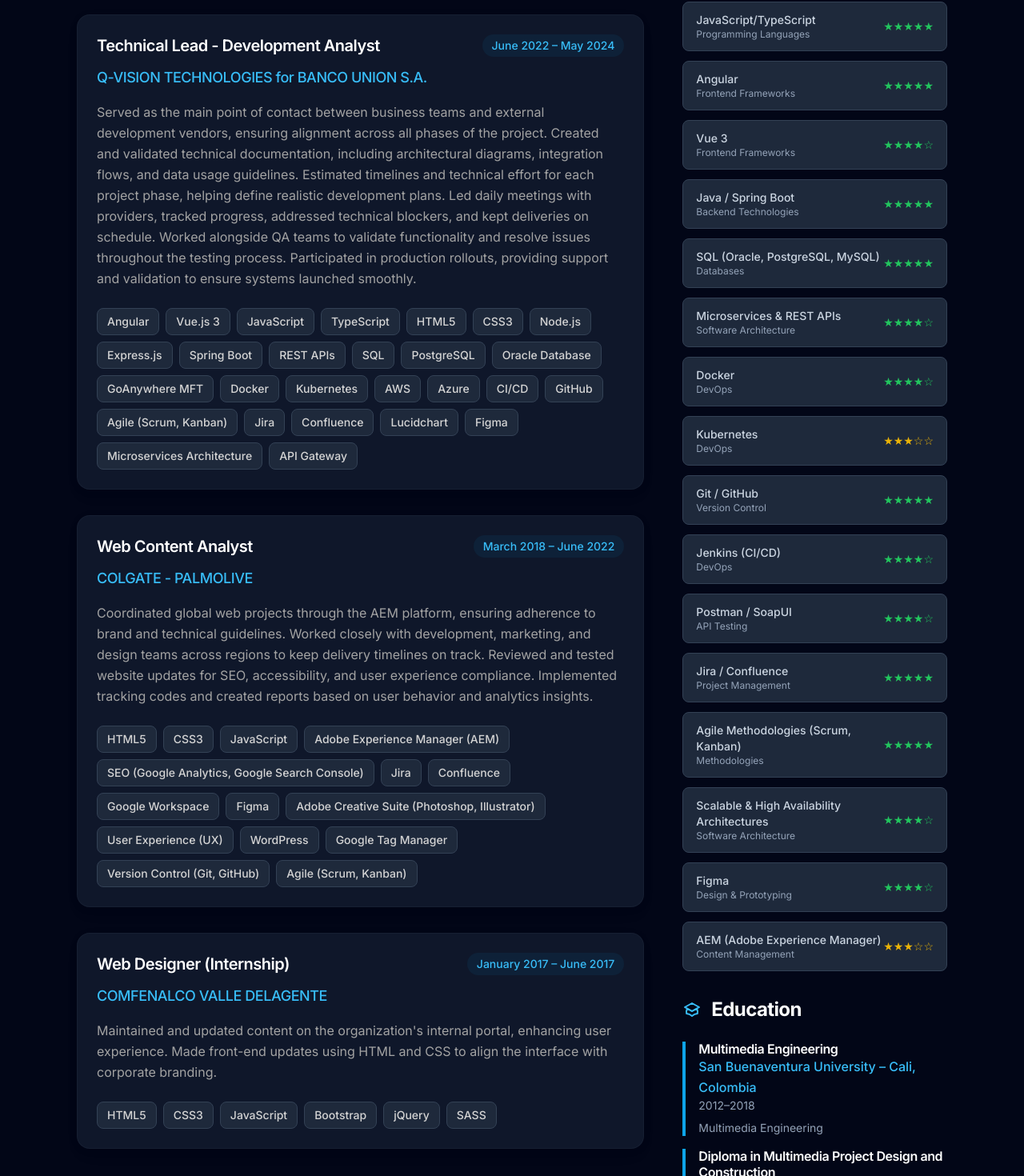
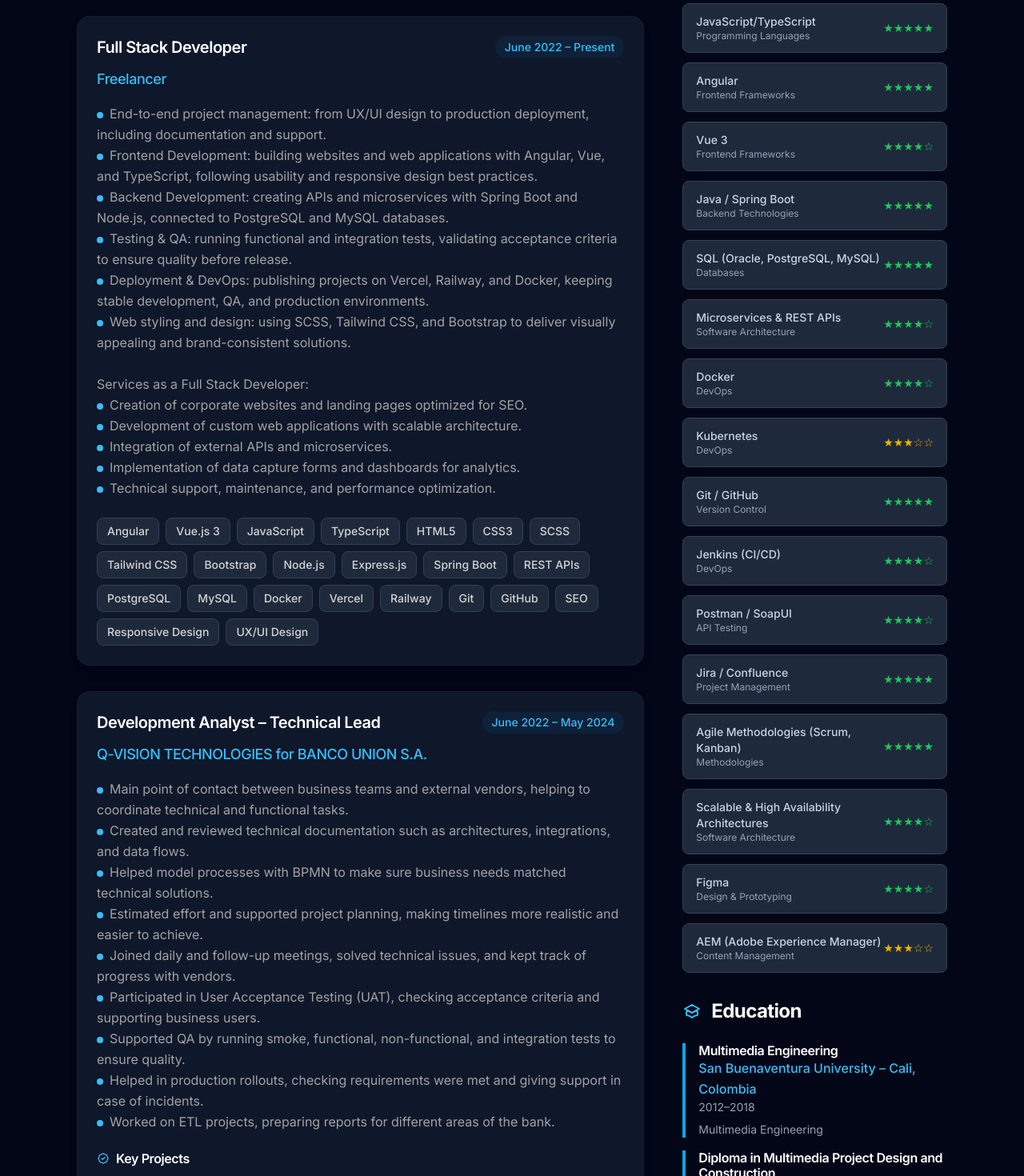
Before and after one commit to byrongonzalez14/cv-web-bg, an Angular app: page / in a window 1280 px wide. Shown: the part 980-2450 px from the top of the page at 80% size. Built offline with nearby package versions, Linux system fonts and the light colour scheme.

Commit message:
Update: Work Experience and profile

```diff
--- a/src/app/components/cv-display/cv-display.component.html
+++ b/src/app/components/cv-display/cv-display.component.html
@@ -112,7 +112,26 @@
                 <span class="text-sm text-primary-600 dark:text-primary-400 font-medium bg-primary-50 dark:bg-primary-900/20 px-3 py-1 rounded-full">{{ exp.period }}</span>
               </div>
               <h5 class="text-lg font-medium text-primary-600 dark:text-primary-400 mb-4">{{ exp.company }}</h5>
-              <p class="text-neutral-600 dark:text-neutral-400 mb-6 leading-relaxed">{{ exp.description }}</p>
+              <div class="text-neutral-600 dark:text-neutral-400 mb-6 leading-relaxed" [innerHTML]="formatDescription(exp.description)"></div>
+
+              <!-- Key Projects Section -->
+              <div *ngIf="exp.keyProjects && exp.keyProjects.length > 0" class="mb-6">
+                <h6 class="text-md font-semibold text-neutral-900 dark:text-white mb-3 flex items-center">
+                  <svg class="w-4 h-4 text-primary-600 dark:text-primary-400 mr-2" fill="none" stroke="currentColor" viewBox="0 0 24 24">
+                    <path stroke-linecap="round" stroke-linejoin="round" stroke-width="2" d="M9 12l2 2 4-4M7.835 4.697a3.42 3.42 0 001.946-.806 3.42 3.42 0 014.438 0 3.42 3.42 0 001.946.806 3.42 3.42 0 013.138 3.138 3.42 3.42 0 00.806 1.946 3.42 3.42 0 010 4.438 3.42 3.42 0 00-.806 1.946 3.42 3.42 0 01-3.138 3.138 3.42 3.42 0 00-1.946.806 3.42 3.42 0 01-4.438 0 3.42 3.42 0 00-1.946-.806 3.42 3.42 0 01-3.138-3.138 3.42 3.42 0 00-.806-1.946 3.42 3.42 0 010-4.438 3.42 3.42 0 00.806-1.946 3.42 3.42 0 013.138-3.138z"></path>
+                  </svg>
+                  {{ languageService.isEnglish() ? 'Key Projects' : 'Proyectos Destacados' }}
+                </h6>
+                <ul class="space-y-2">
+                  <li *ngFor="let project of exp.keyProjects" class="flex items-start">
+                    <svg class="w-4 h-4 text-primary-600 dark:text-primary-400 mr-2 mt-0.5 flex-shrink-0" fill="currentColor" viewBox="0 0 20 20">
+                      <path fill-rule="evenodd" d="M16.707 5.293a1 1 0 010 1.414l-8 8a1 1 0 01-1.414 0l-4-4a1 1 0 011.414-1.414L8 12.586l7.293-7.293a1 1 0 011.414 0z" clip-rule="evenodd"></path>
+                    </svg>
+                    <span class="text-neutral-600 dark:text-neutral-400 text-sm">{{ project }}</span>
+                  </li>
+                </ul>
+              </div>
+
               <div class="flex flex-wrap gap-2" *ngIf="exp.technologies">
                 <span *ngFor="let tech of exp.technologies"
                       class="px-3 py-1.5 bg-neutral-100 dark:bg-dark-800 text-neutral-700 dark:text-neutral-300 text-sm rounded-lg font-medium border border-neutral-200 dark:border-dark-700">
--- a/src/app/components/cv-display/cv-display.component.ts
+++ b/src/app/components/cv-display/cv-display.component.ts
@@ -33,4 +33,11 @@ export class CvDisplayComponent {
   getCleanPhoneNumber(phone: string): string {
     return phone.replace(/[^0-9]/g, '');
   }
+
+  formatDescription(description: string): string {
+    // Convert bullet points (•) to HTML list items and line breaks to <br>
+    return description
+      .replace(/\n/g, '<br>')
+      .replace(/• /g, '<span class="inline-block w-2 h-2 bg-primary-600 dark:bg-primary-400 rounded-full mr-2 mt-2 flex-shrink-0"></span>');
+  }
 }
--- a/src/app/data/cv-data.en.ts
+++ b/src/app/data/cv-data.en.ts
@@ -3,8 +3,8 @@ import { CVData } from '../models/cv-data.interface';
 export const cvDataEn: CVData = {
   personalInfo: {
     name: "Byron Gonzalez",
-    title: "Technical Lead - IT Project Engineer",
-    summary: "Multimedia Engineer with over five years of experience leading technology projects, primarily in the banking and corporate sectors. I specialize in bridging the gap between business needs and technical teams, working closely with external development providers and internal stakeholders. My background includes drafting technical documentation, estimating project timelines, integrating third-party services (APIs, databases), and managing production deployments. I’ve led projects through their full lifecycle (from planning and technical scoping to QA and go-live) ensuring deliverables meet quality standards and business goals. I’m focused on practical, well-documented solutions and clear communication between functional and technical areas.",
+    title: "Technical Lead – Business Analyst",
+    summary: "Multimedia Engineer with more than five years of experience leading technology projects in the banking and corporate sectors. Skilled at connecting business requirements with technical solutions, working closely with external vendors and cross-functional teams to deliver projects on time and with quality.\n My background includes technical documentation, effort estimation, service integration (APIs, databases), QA audits, and production deployments. I have managed projects through the entire lifecycle—from planning and requirements analysis to testing and go-live—always ensuring alignment with business goals and corporate standards.\nI focus on providing practical, well-documented solutions, fostering clear communication between business and technical areas, and maintaining high quality and consistency in every delivery. This mix of technical leadership and business analysis allows me to guide teams effectively while keeping projects aligned with strategic objectives.",
     contact: {
       email: "byrongonzalez14@gmail.com",
       phone: "(+57) 322 584 8613",
@@ -16,25 +16,46 @@ export const cvDataEn: CVData = {
   },
   experience: [
     {
+      company: "Freelancer",
+      position: "Full Stack Developer",
+      period: "June 2022 – Present",
+      description: "• End-to-end project management: from UX/UI design to production deployment, including documentation and support.\n• Frontend Development: building websites and web applications with Angular, Vue, and TypeScript, following usability and responsive design best practices.\n• Backend Development: creating APIs and microservices with Spring Boot and Node.js, connected to PostgreSQL and MySQL databases.\n• Testing & QA: running functional and integration tests, validating acceptance criteria to ensure quality before release.\n• Deployment & DevOps: publishing projects on Vercel, Railway, and Docker, keeping stable development, QA, and production environments.\n• Web styling and design: using SCSS, Tailwind CSS, and Bootstrap to deliver visually appealing and brand-consistent solutions.\n\nServices as a Full Stack Developer:\n• Creation of corporate websites and landing pages optimized for SEO.\n• Development of custom web applications with scalable architecture.\n• Integration of external APIs and microservices.\n• Implementation of data capture forms and dashboards for analytics.\n• Technical support, maintenance, and performance optimization.",
+      technologies: ["Angular","Vue.js 3","JavaScript","TypeScript","HTML5","CSS3","SCSS","Tailwind CSS","Bootstrap","Node.js","Express.js","Spring Boot","REST APIs","PostgreSQL","MySQL","Docker","Vercel","Railway","Git","GitHub","SEO","Responsive Design","UX/UI Design"]
+    },
+    {
       company: "Q-VISION TECHNOLOGIES for BANCO UNION S.A.",
-      position: "Technical Lead - Development Analyst",
+      position: "Development Analyst – Technical Lead",
       period: "June 2022 – May 2024",
-      description: "Served as the main point of contact between business teams and external development vendors, ensuring alignment across all phases of the project. Created and validated technical documentation, including architectural diagrams, integration flows, and data usage guidelines. Estimated timelines and technical effort for each project phase, helping define realistic development plans. Led daily meetings with providers, tracked progress, addressed technical blockers, and kept deliveries on schedule. Worked alongside QA teams to validate functionality and resolve issues throughout the testing process. Participated in production rollouts, providing support and validation to ensure systems launched smoothly.",
-      technologies: ["Angular","Vue.js 3","JavaScript","TypeScript","HTML5","CSS3","Node.js","Express.js","Spring Boot","REST APIs","SQL","PostgreSQL","Oracle Database","GoAnywhere MFT","Docker","Kubernetes","AWS","Azure","CI/CD","GitHub","Agile (Scrum, Kanban)","Jira","Confluence","Lucidchart","Figma","Microservices Architecture","API Gateway"]
+      description: "• Main point of contact between business teams and external vendors, helping to coordinate technical and functional tasks.\n• Created and reviewed technical documentation such as architectures, integrations, and data flows.\n• Helped model processes with BPMN to make sure business needs matched technical solutions.\n• Estimated effort and supported project planning, making timelines more realistic and easier to achieve.\n• Joined daily and follow-up meetings, solved technical issues, and kept track of progress with vendors.\n• Participated in User Acceptance Testing (UAT), checking acceptance criteria and supporting business users.\n• Supported QA by running smoke, functional, non-functional, and integration tests to ensure quality.\n• Helped in production rollouts, checking requirements were met and giving support in case of incidents.\n• Worked on ETL projects, preparing reports for different areas of the bank.",
+      technologies: ["Angular","Vue.js 3","JavaScript","TypeScript","HTML5","CSS3","Node.js","Express.js","Spring Boot","REST APIs","SQL","PostgreSQL","Oracle Database","GoAnywhere MFT","Docker","Kubernetes","AWS","Azure","CI/CD","GitHub","Agile (Scrum, Kanban)","Jira","Confluence","Lucidchart","Figma","Microservices Architecture","API Gateway","BPMN","ETL"],
+      keyProjects: [
+        "Added new features to the bank's transactional portal, improving the customer experience.",
+        "Migration and improvement of core banking service integrations, reducing errors and response times.",
+        "Supported critical deployments in production with no major incidents.",
+        "Built reporting processes with ETL that gave managers better access to information for decisions."
+      ]
     },
     {
       company: "COLGATE - PALMOLIVE",
-      position: "Web Content Analyst",
+      position: "Web Content Analyst - QA & SEO Specialist",
       period: "March 2018 – June 2022",
-      description: "Coordinated global web projects through the AEM platform, ensuring adherence to brand and technical guidelines. Worked closely with development, marketing, and design teams across regions to keep delivery timelines on track. Reviewed and tested website updates for SEO, accessibility, and user experience compliance. Implemented tracking codes and created reports based on user behavior and analytics insights.",
-      technologies: ["HTML5","CSS3","JavaScript","Adobe Experience Manager (AEM)","SEO (Google Analytics, Google Search Console)","Jira","Confluence","Google Workspace","Figma","Adobe Creative Suite (Photoshop, Illustrator)","User Experience (UX)","WordPress","Google Tag Manager","Version Control (Git, GitHub)","Agile (Scrum, Kanban)"]
+      description: "• Coordinated international web projects in AEM, making sure global brand guidelines were followed and deadlines were met.\n• Performed QA audits and created clear reports on site quality, using internal checklists and SEO/accessibility criteria.\n• Verified SEO practices and brand standards on global websites, running crawl analysis and reporting issues.\n• Implemented tracking codes, tags, and data collection forms in LATAM, improving traceability of digital campaigns.\n• Supported BEX Authors and global agencies with crawl reports, guideline validation, and issue resolution.\n• Documented processes and content workflows in BPMN, helping to standardize practices across regional digital projects.",
+      technologies: ["HTML5","CSS3","JavaScript","Adobe Experience Manager (AEM)","SEO (Google Analytics, Google Search Console)","Jira","Confluence","Google Workspace","Figma","Adobe Creative Suite (Photoshop, Illustrator)","User Experience (UX)","WordPress","Google Tag Manager","Version Control (Git, GitHub)","Agile (Scrum, Kanban)","BPMN","QA Testing","Accessibility Standards"],
+      keyProjects: [
+        "Migration of 50+ Colgate websites to AEM, ensuring SEO and accessibility compliance.",
+        "Global standardization of SEO and QA practices, improving brand visibility and consistency across different markets.",
+        "Implementation of analytics reports and data capture forms for LATAM, supporting data-driven marketing decisions."
+      ]
     },
     {
       company: "COMFENALCO VALLE DELAGENTE",
       position: "Web Designer (Internship)",
       period: "January 2017 – June 2017",
-      description: "Maintained and updated content on the organization's internal portal, enhancing user experience. Made front-end updates using HTML and CSS to align the interface with corporate branding.",
-      technologies: ["HTML5", "CSS3", "JavaScript", "Bootstrap", "jQuery", "SASS"]
+      description: "• Updated content and improved the user experience of the corporate intranet.\n• Made adjustments in HTML and CSS according to corporate brand guidelines.\n• Assisted in Scrum ceremonies (daily meetings, sprint planning, and reviews).",
+      technologies: ["HTML5", "CSS3", "JavaScript", "Bootstrap", "jQuery", "SASS", "Scrum"],
+      keyProjects: [
+        "Partial redesign of the corporate intranet, improving navigation and page load times."
+      ]
     }
   ],
   education: [
--- a/src/app/data/cv-data.es.ts
+++ b/src/app/data/cv-data.es.ts
@@ -3,8 +3,8 @@ import { CVData } from '../models/cv-data.interface';
 export const cvDataEs: CVData = {
   personalInfo: {
     name: "Byron Gonzalez",
-    title: "Líder Técnico - Ingeniero de proyectos de TI",
-    summary: "Ingeniero Multimedia con más de cinco años de experiencia liderando proyectos de tecnología, principalmente en el sector bancario. Me he especializado en conectar las necesidades del negocio con las soluciones técnicas, trabajando de la mano con proveedores de desarrollo y distintos equipos internos. Tengo experiencia en la definición técnica de proyectos, documentación, estimación de esfuerzos, integración de servicios (como APIs y bases de datos) y despliegues en ambientes productivos. He acompañado todas las etapas del ciclo de vida de los proyectos, desde la planificación hasta su implementación final, asegurando que cada entrega cumpla con los estándares de calidad y los objetivos del negocio. Me enfoco en generar soluciones prácticas, bien documentadas y que permitan una comunicación fluida entre las áreas técnicas y funcionales.",
+    title: "Líder Técnico - Analista de Negocios",
+    summary: "Ingeniero Multimedia con más de cinco años de experiencia liderando proyectos de tecnología en los sectores bancario y corporativo. Experto en conectar los requerimientos del negocio con soluciones técnicas, trabajando de cerca con proveedores externos y equipos multidisciplinarios para entregar proyectos a tiempo y con calidad.\nMi experiencia incluye documentación técnica, estimación de esfuerzos, integración de servicios (APIs, bases de datos), auditorías de QA y despliegues en entornos productivos. He gestionado proyectos a lo largo de todo su ciclo de vida —desde la planificación y el análisis de requerimientos hasta las pruebas y la salida a producción— asegurando siempre la alineación con los objetivos del negocio y los estándares corporativos.\nMe enfoco en ofrecer soluciones prácticas y bien documentadas, promoviendo una comunicación clara entre las áreas técnicas y de negocio, y manteniendo alta calidad y consistencia en cada entrega. Esta combinación de liderazgo técnico y análisis de negocio me permite guiar equipos de forma efectiva mientras mantengo los proyectos alineados con los objetivos estratégicos.",
     contact: {
       email: "byrongonzalez14@gmail.com",
       phone: "(+57) 322 584 8613",
@@ -16,25 +16,45 @@ export const cvDataEs: CVData = {
   },
   experience: [
     {
+      company: "Freelancer",
+      position: "Desarrollador Full Stack",
+      period: "Junio 2022 – Presente",
+      description: "• Gestión de ciclo completo de proyectos (LCSD): desde el diseño UX/UI hasta el despliegue en producción, incluyendo documentación y soporte.\n• Desarrollo Frontend: construcción de sitios y aplicaciones web con Angular, Vue y TypeScript, aplicando buenas prácticas de usabilidad y responsive design.\n• Desarrollo Backend: implementación de APIs y microservicios con Spring Boot y Node.js, integrados a bases de datos PostgreSQL y MySQL.\n• Pruebas y QA: ejecución de pruebas funcionales, integración y validación de criterios de aceptación, garantizando calidad antes del paso a producción.\n• Despliegue y DevOps: publicación de proyectos en Vercel, Railway y Docker, asegurando entornos estables de desarrollo, QA y producción.\n• Estilos y diseño web: aplicación de SCSS, Tailwind CSS y Bootstrap para soluciones visualmente atractivas y consistentes con la identidad de cada cliente.\n\nServicios ofrecidos como Full Stack Developer:\n• Creación de sitios corporativos y landing pages optimizados para SEO.\n• Desarrollo de aplicaciones web a medida con arquitectura escalable.\n• Integración de APIs externas y microservicios.\n• Implementación de formularios de captura de datos y dashboards para análisis.\n• Soporte técnico, mantenimiento evolutivo y optimización de rendimiento.",
+      technologies: ["Angular","Vue.js 3","JavaScript","TypeScript","HTML5","CSS3","SCSS","Tailwind CSS","Bootstrap","Node.js","Express.js","Spring Boot","REST APIs","PostgreSQL","MySQL","Docker","Vercel","Railway","Git","GitHub","SEO","Responsive Design","UX/UI Design"]
+    },
+    {
       company: "Q-VISION TECHNOLOGIES para BANCO UNION S.A.",
       position: "Analista de desarrollo - Líder Técnico",
-      period: " Junio 2022 – Mayo 2024",
-      description: "Servía como punto de contacto entre las áreas del negocio y los proveedores externos de desarrollo, facilitando la coordinación técnica de los proyectos. Me encargué de crear y revisar la documentación técnica, incluyendo arquitecturas, integraciones, uso de bases de datos y consumo de servicios. Estimé tiempos y recursos necesarios para cada etapa del proyecto, ayudando a definir cronogramas realistas y alcanzables. Participé en reuniones diarias con proveedores, haciendo seguimiento a los avances, resolviendo bloqueos técnicos y asegurando que se cumplieran los tiempos. Colaboré con el equipo de QA para verificar pruebas funcionales y técnicas, y me aseguré de que los cambios fueran correctamente implementados. Estuve presente durante las salidas a producción para validar el correcto funcionamiento de los desarrollos y dar soporte ante cualquier incidente.",
-      technologies: ["Angular", "Node.js", "TypeScript", "AWS", "Docker", "Kubernetes", "PostgreSQL"]
+      period: "Junio 2022 – Mayo 2024",
+      description: "• Punto de contacto entre negocio y proveedores externos, coordinando la definición técnica de proyectos y modelando procesos en BPMN.\n• Elaboración y validación de documentación técnica (arquitecturas, integraciones, flujos de datos) y estimación de esfuerzos para planes realistas.\n• Participación en UAT y verificación de criterios de aceptación, asegurando el cumplimiento de requerimientos funcionales.\n• Apoyo en QA mediante pruebas de humo, funcionales, no funcionales e integración, garantizando la calidad de las entregas.\n• Soporte en despliegues a producción, validando entregas y resolviendo incidentes críticos en tiempo real.\n• Colaboración en proyectos de ETL, generando reportes estratégicos para distintas áreas del banco.",
+      technologies: ["Angular","Vue.js 3","JavaScript","TypeScript","HTML5","CSS3","Node.js","Express.js","Spring Boot","REST APIs","SQL","PostgreSQL","Oracle Database","GoAnywhere MFT","Docker","Kubernetes","AWS","Azure","CI/CD","GitHub","Agile (Scrum, Kanban)","Jira","Confluence","Lucidchart","Figma","Microservices Architecture","API Gateway","BPMN","ETL"],
+      keyProjects: [
+        "Implementación de nuevas funcionalidades en el portal transaccional.",
+        "Migración y optimización de integraciones con sistemas core banking.",
+        "Acompañamiento en despliegues de alta criticidad con cero incidentes mayores."
+      ]
     },
     {
       company: "COLGATE - PALMOLIVE",
       position: "Web Content Analyst",
       period: "Marzo 2018 – Junio 2022",
-      description: "Coordiné proyectos web internacionales a través de la plataforma AEM, siguiendo las pautas de marca y estándares técnicos. Colaboré con equipos de desarrollo, diseño y marketing, facilitando la comunicación entre áreas y asegurando entregas coherentes. Verifiqué el cumplimiento de estándares de calidad y SEO, además de realizar pruebas y ajustes en entornos QA y producción. Implementé códigos de seguimiento para análisis de tráfico y creé reportes con base en datos de comportamiento de usuarios.",
-      technologies: ["React", "Vue.js", "Express.js", "MongoDB", "Redis", "Docker"]
+      description: "• Coordinación de proyectos web internacionales en AEM, asegurando cumplimiento de lineamientos globales y entregas dentro de los tiempos establecidos.\n• Ejecución de auditorías QA y elaboración de reportes claros y oportunos sobre la calidad de los sitios, aplicando checklist interno y criterios de SEO y accesibilidad.\n• Verificación de prácticas SEO y estándares de marca en sitios globales, incluyendo análisis con herramientas de rastreo y generación de reportes de incidencias.\n• Implementación de códigos de seguimiento, tags y formularios de recolección de datos en LATAM, habilitando la trazabilidad de campañas digitales.\n• Soporte a equipos BEX Authors y agencias globales en la interpretación de reportes de crawl, validación de guidelines y resolución de incidencias.\n• Documentación de procesos y flujos de contenido en BPMN, estandarizando prácticas en proyectos digitales regionales.",
+      technologies: ["HTML5","CSS3","JavaScript","Adobe Experience Manager (AEM)","SEO (Google Analytics, Google Search Console)","Jira","Confluence","Google Workspace","Figma","Adobe Creative Suite (Photoshop, Illustrator)","User Experience (UX)","WordPress","Google Tag Manager","Version Control (Git, GitHub)","Agile (Scrum, Kanban)","BPMN","QA Testing","Accessibility Standards"],
+      keyProjects: [
+        "Migración de 50+ sitios web de Colgate a AEM, garantizando su calidad en SEO y accesibilidad.",
+        "Estandarización global de prácticas SEO y QA, mejorando la visibilidad y consistencia de la marca en múltiples mercados.",
+        "Implementación de reportes analíticos y formularios de captura de datos para LATAM, apoyando decisiones de marketing digital basadas en datos."
+      ]
     },
     {
       company: "COMFENALCO VALLE DELAGENTE",
       position: "Web Designer (práctica profesional)",
       period: "Enero 2017 – Junio 2017",
-      description: "Actualicé contenidos y mejoré la estructura visual de la intranet corporativa, facilitando la navegación y la experiencia de usuario. Realicé modificaciones en HTML y CSS para adaptar la interfaz a los lineamientos de marca de la institución.",
-      technologies: ["HTML5", "CSS3", "JavaScript", "Bootstrap", "jQuery", "SASS"]
+      description: "• Actualización de contenidos y mejora de la experiencia de usuario en la intranet corporativa.\n• Ajustes en HTML y CSS según lineamientos de marca.\n• Apoyo en ceremonias Scrum (daily, sprint planning y reviews).",
+      technologies: ["HTML5", "CSS3", "JavaScript", "Bootstrap", "jQuery", "SASS", "Scrum"],
+      keyProjects: [
+        "Rediseño parcial de la intranet corporativa, mejorando la navegación y tiempos de carga."
+      ]
     }
   ],
   education: [
--- a/src/app/models/cv-data.interface.ts
+++ b/src/app/models/cv-data.interface.ts
@@ -13,6 +13,7 @@ export interface Experience {
   period: string;
   description: string;
   technologies?: string[];
+  keyProjects?: string[];
 }
 
 export interface Education {
```
